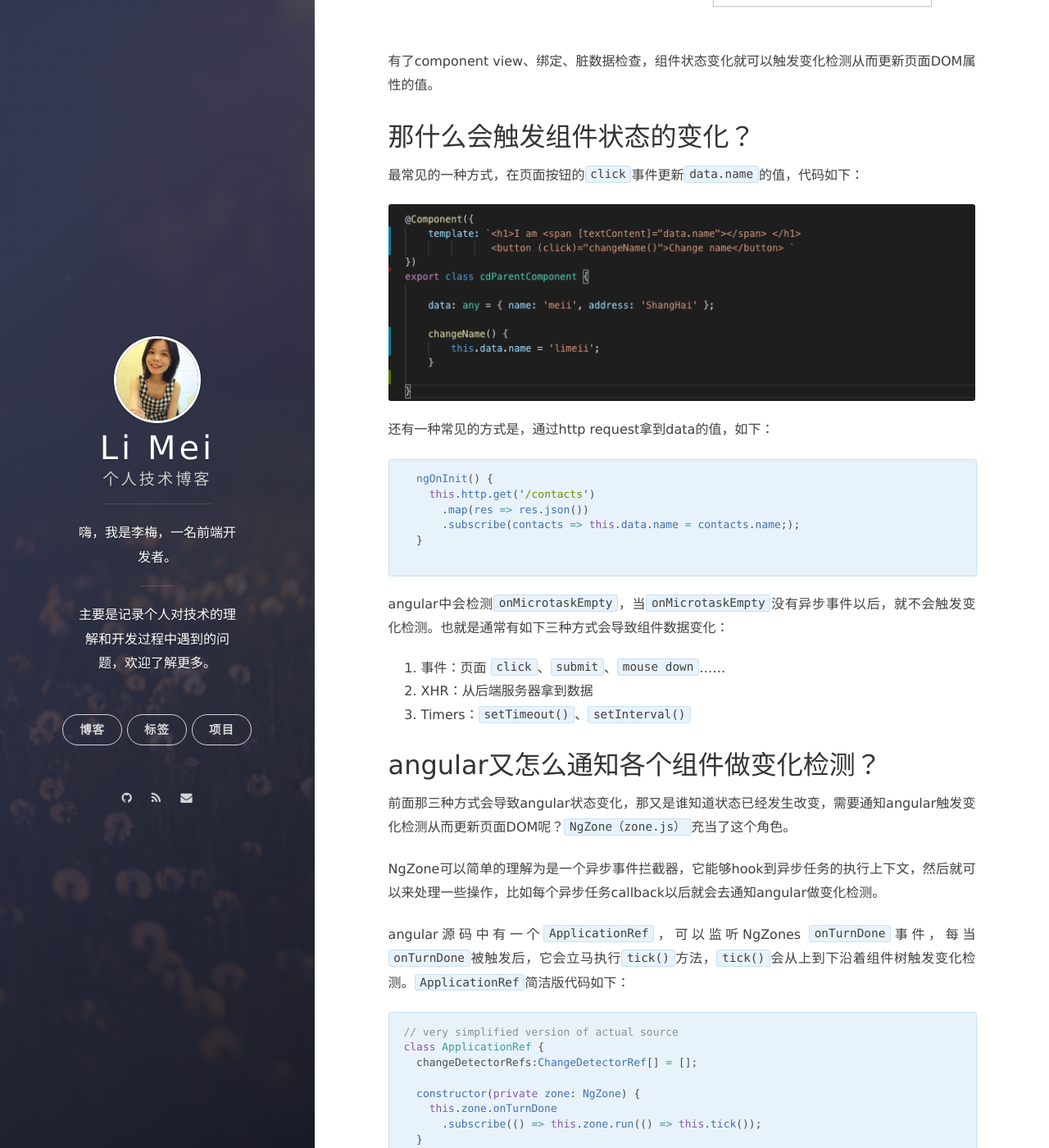
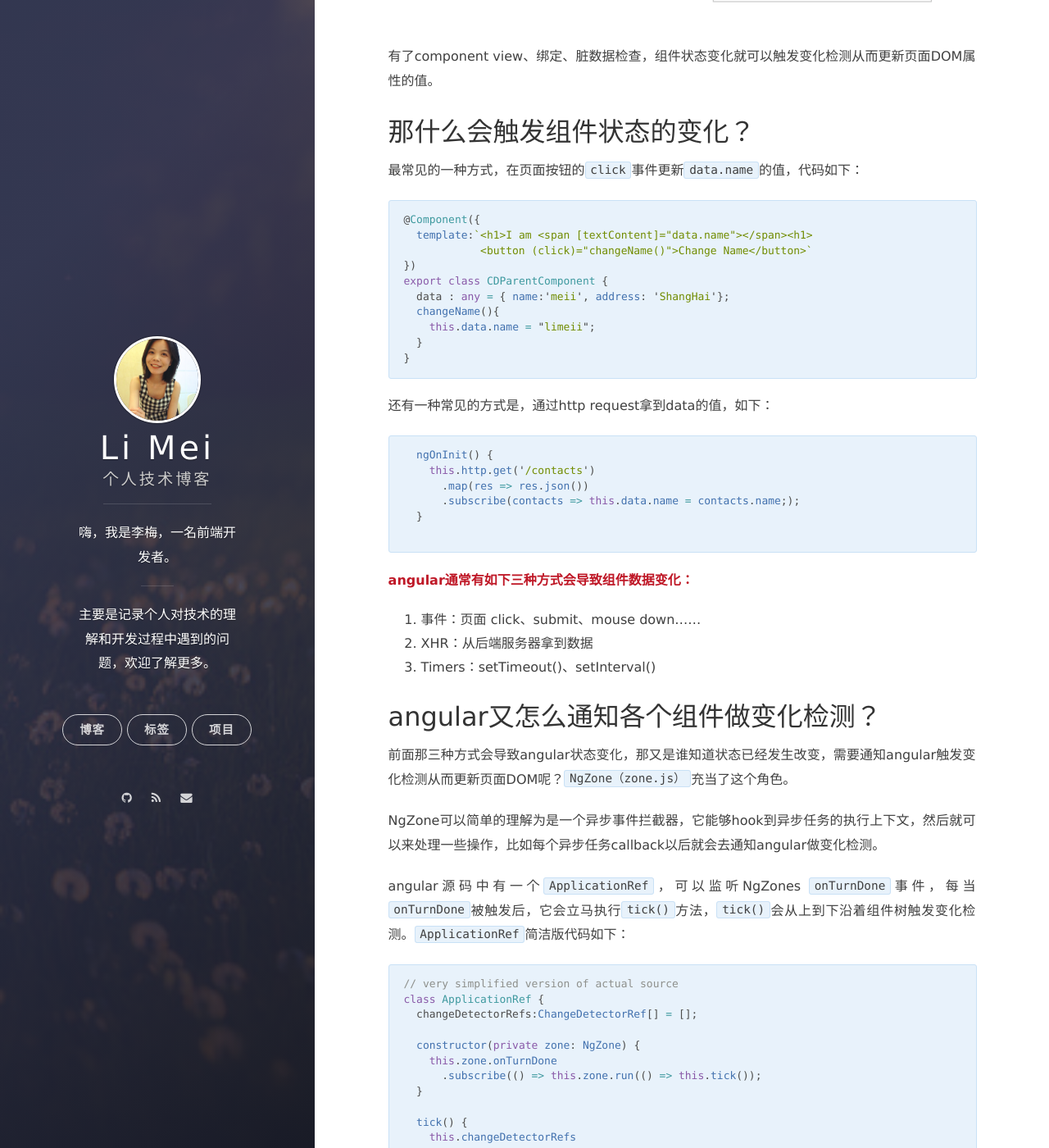
Before and after one commit to LiMeii/LiMeii.github.io, a Jekyll site: the page built from _posts/2019-06-23-angular-changedetection.md, in a window 1280 px wide and 1400 px high, scrolled down 1621 px. Shown: the whole window at 82% size. Built offline with Jekyll 4.4.1, drawn with Linux system fonts in a browser that asks for light colours; nearby versions of some CDN libraries; some of the changed text lies outside the part shown.

Commit message:
update post

````diff
--- a/_posts/2019-06-23-angular-changedetection.md
+++ b/_posts/2019-06-23-angular-changedetection.md
@@ -12,7 +12,14 @@ angular中的变化检测机制是当component状态有变化的时候，angular
 
 比如有这样一个component，代码如下：
 
-![angular-change-detection](https://limeii.github.io/assets/images/posts/angular/angular-change-detection01.png){:height="100%" width="100%"}
+```ts
+@Component({
+  template:`<h1>I am <span [textContent]="data.name"></span><h1>`
+})
+export class CDParentComponent {
+  data : any = { name:'meii', address: 'ShangHai'};
+}
+```
 
 当把cdParentComponent中```data.name```的值改成limeii，页面会直接把meii更新成limeii，看似很简单的一个改动，其实在angular内部涉及到很多复杂的操作，包括```变化检测```、```脏数据检查```、```数据绑定```、```单向数据流```、```更新DOM```、```NgZone```等等。
 
@@ -45,7 +52,18 @@ angular中的变化检测机制是当component状态有变化的时候，angular
 
 最常见的一种方式，在页面按钮的```click```事件更新```data.name```的值，代码如下：
 
-![angular-change-detection](https://limeii.github.io/assets/images/posts/angular/angular-change-detection04.png){:height="100%" width="100%"}
+```ts
+@Component({
+  template:`<h1>I am <span [textContent]="data.name"></span><h1>
+            <button (click)="changeName()">Change Name</button>`
+})
+export class CDParentComponent {
+  data : any = { name:'meii', address: 'ShangHai'};
+  changeName(){
+    this.data.name = "limeii";
+  }
+}
+```
 
 还有一种常见的方式是，通过http request拿到data的值，如下：
 
@@ -58,11 +76,11 @@ angular中的变化检测机制是当component状态有变化的时候，angular
 
 ```
 
-angular中会检测```onMicrotaskEmpty```，当```onMicrotaskEmpty```没有异步事件以后，就不会触发变化检测。也就是通常有如下三种方式会导致组件数据变化：
+**<font color="#BF1827">angular通常有如下三种方式会导致组件数据变化：</font>**
 
-1. 事件：页面 ```click```、```submit```、```mouse down```......
+1. 事件：页面 click、submit、mouse down......
 2. XHR：从后端服务器拿到数据
-3. Timers：```setTimeout()```、```setInterval()```
+3. Timers：setTimeout()、setInterval()
 
 
 ## angular又怎么通知各个组件做变化检测？
````
